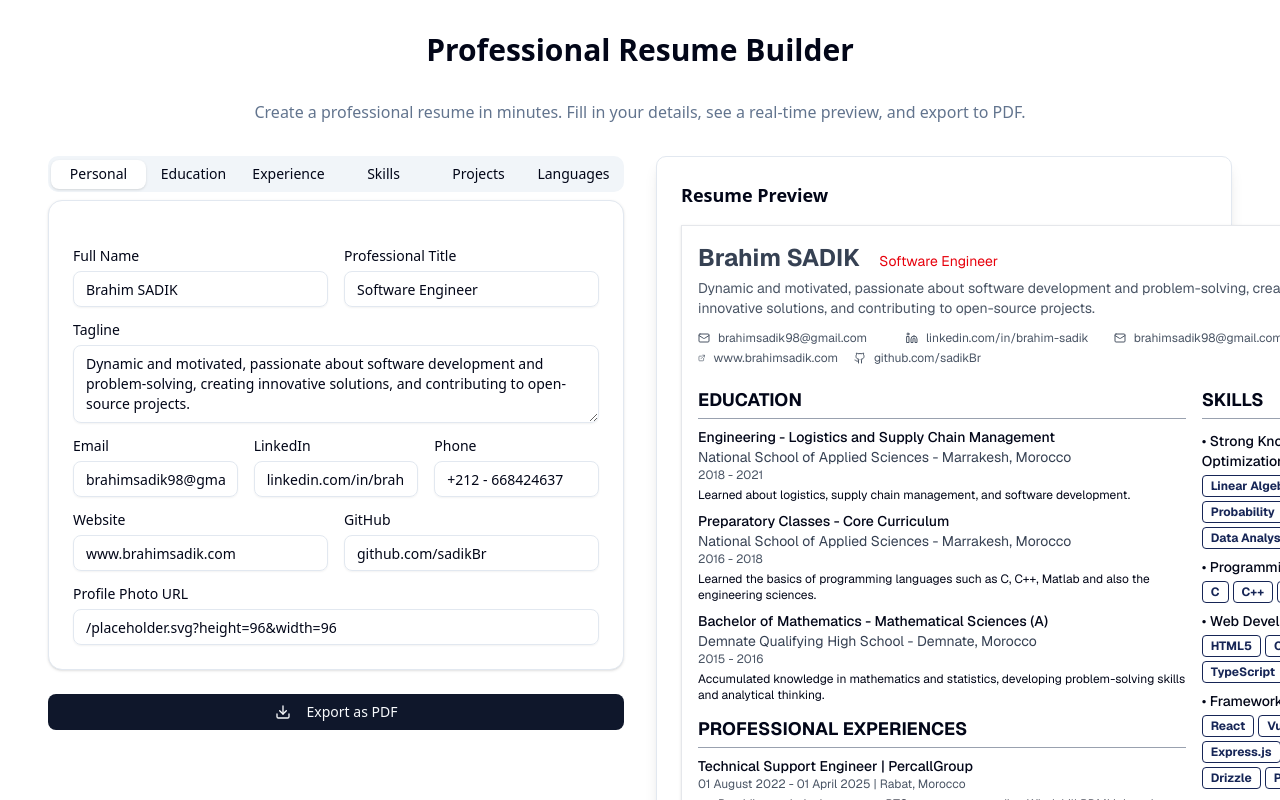
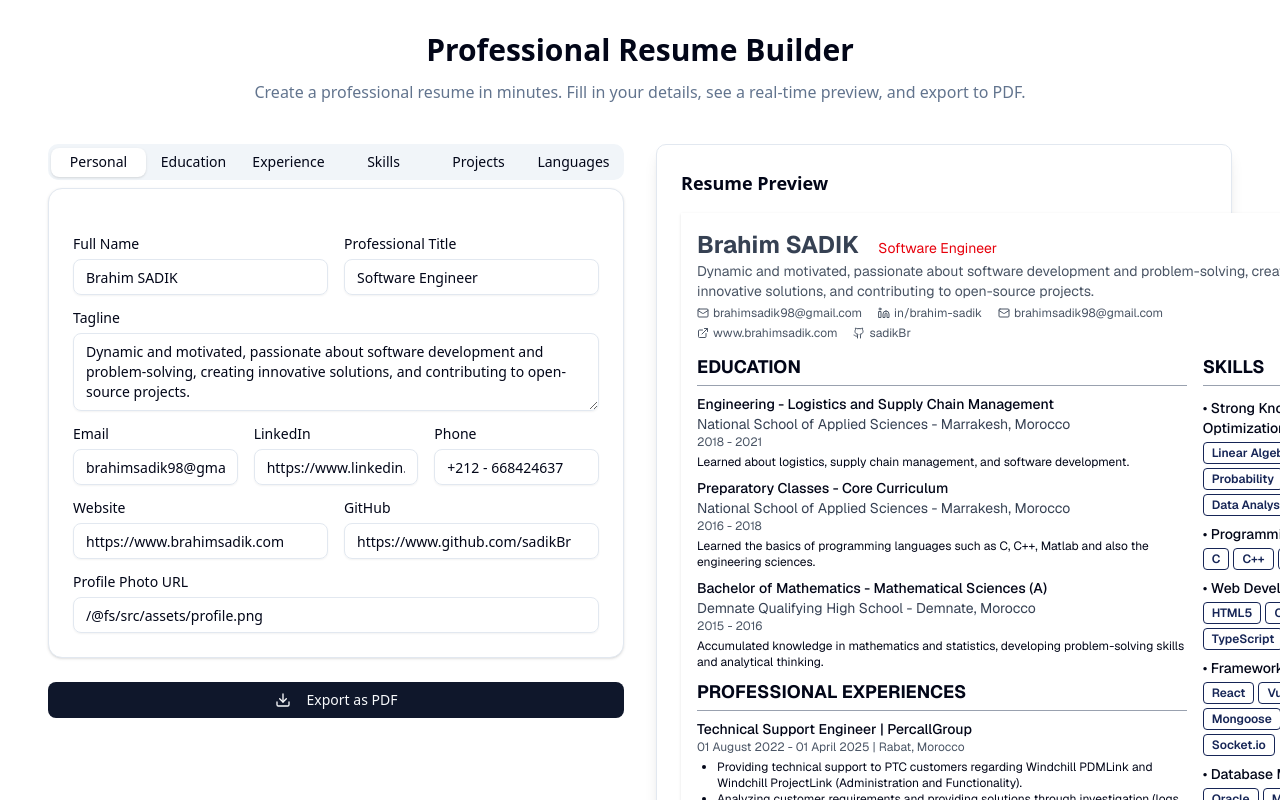
Before and after one commit to sadikBr/resume-builder, a Next.js app: page / in a window 1280 px wide. Shown: the top 800 px of the page. Built offline with nearby package versions, Linux system fonts and the light colour scheme.

Commit message:
fix: using html2canvas with jspdf instead of html2pdf.js

```diff
--- a/package.json
+++ b/package.json
@@ -15,7 +15,9 @@
     "@radix-ui/react-tabs": "^1.1.4",
     "class-variance-authority": "^0.7.1",
     "clsx": "^2.1.1",
-    "html2pdf.js": "^0.9.3",
+    "html2canvas": "^1.4.1",
+    "html2canvas-pro": "^1.5.8",
+    "jspdf": "^3.0.1",
     "lucide-react": "^0.488.0",
     "next": "15.3.0",
     "next-themes": "^0.4.6",
--- a/src/app/layout.tsx
+++ b/src/app/layout.tsx
@@ -26,9 +26,6 @@ export default function RootLayout({
 }>) {
   return (
     <html lang="en">
-      <head>
-        <script src="https://cdnjs.cloudflare.com/ajax/libs/html2pdf.js/0.9.3/html2pdf.bundle.min.js" integrity="sha512-YcsIPGdhPK4P/uRW6/sruonlYj+Q7UHWeKfTAkBW+g83NKM+jMJFJ4iAPfSnVp7BKD4dKMHmVSvICUbE/V1sSw==" crossOrigin="anonymous" referrerPolicy="no-referrer"></script>
-      </head>
       <body
         className={`${geistSans.variable} ${geistMono.variable} antialiased`}
       >
--- a/src/app/page.tsx
+++ b/src/app/page.tsx
@@ -3,8 +3,8 @@ import ResumeBuilder from "@/components/resume-builder"
 export default function Home() {
   return (
     <main className="max-w-[95vw] mx-auto py-8 px-4">
-      <h1 className="text-3xl font-bold text-center mb-8">Professional Resume Builder</h1>
-      <p className="text-center text-muted-foreground mb-8">
+      <h1 className="text-3xl font-bold text-center mb-3">Professional Resume Builder</h1>
+      <p className="text-center text-muted-foreground mb-10">
         Create a professional resume in minutes. Fill in your details, see a real-time preview, and export to PDF.
       </p>
       <ResumeBuilder />
--- a/src/components/resume-builder.tsx
+++ b/src/components/resume-builder.tsx
@@ -14,6 +14,11 @@ import { Download } from "lucide-react";
 import { toast } from "sonner";
 import type { ResumeData } from "@/types/resume";
 
+import html2canvas from "html2canvas-pro";
+import { jsPDF } from "jspdf";
+
+import ProfileImagePlaceholder from '@/assets/profile.png';
+
 export default function ResumeBuilder() {
   const [resumeData, setResumeData] = useState<ResumeData>({
     personalInfo: {
@@ -23,10 +28,10 @@ export default function ResumeBuilder() {
       title: "Software Engineer",
       tagline:
         "Dynamic and motivated, passionate about software development and problem-solving, creating innovative solutions, and contributing to open-source projects.",
-      website: "www.brahimsadik.com",
-      linkedin: "linkedin.com/in/brahim-sadik",
-      github: "github.com/sadikBr",
-      photoUrl: "/placeholder.svg?height=96&width=96",
+      website: "https://www.brahimsadik.com",
+      linkedin: "https://www.linkedin.com/in/brahim-sadik",
+      github: "https://www.github.com/sadikBr",
+      photoUrl: ProfileImagePlaceholder.src,
     },
     education: [
       {
@@ -162,28 +167,42 @@ export default function ResumeBuilder() {
   const handleExportPDF = async () => {
     const element = resumePreviewRef.current;
 
-    if (element) {
-      const options = {
-        margin: [0, 0, 0, 0],
-        filename: "resume.pdf",
-        image: { type: "jpeg", quality: 1 },
-        html2canvas: { scale: 4, useCORS: true },
-        jdPDF: { unit: "px", format: "a4", orientation: "portrait" },
-      };
+    if (!element) return;
 
     try {
-        // @ts-ignore
-        await html2pdf().set(options).from(element).save();
+      const canvas = await html2canvas(element, {
+        scale: 4,
+        logging: false,
+        useCORS: true,
+      });
+
+      const imageData = canvas.toDataURL("image/png");
+      const pdf = new jsPDF({
+        orientation: "p",
+        unit: "mm",
+        format: "a4",
+        putOnlyUsedFonts: true,
+      });
+
+      // Calculate the PDF dimensions
+      const pdfWidth = pdf.internal.pageSize.getWidth();
+      const pdfHeight = pdf.internal.pageSize.getHeight();
+
+      // Calculate the image dimensions to fit the PDF
+      const imgWidth = canvas.width;
+      const imgHeight = canvas.height;
+      const ratio = Math.min(pdfWidth / imgWidth, pdfHeight / imgHeight);
+
+      pdf.addImage(imageData, 'PNG', 0, 0, imgWidth * ratio, imgHeight * ratio);
+      pdf.save('resume.pdf');
 
       toast("PDF Exported Successfuly.", {
         description: "Your pdf file has been generated successfuly.",
       });
-      } catch (_err) {
+    } catch (err) {
       toast("Export Failed", {
-          description:
-            "There was an error while generating your pdf file. Please try again later.",
+        description: (err as Error).message,
       });
-      }
     }
   };
 
--- a/src/components/resume-preview.tsx
+++ b/src/components/resume-preview.tsx
@@ -2,8 +2,6 @@ import type { ResumeData } from "@/types/resume";
 import { ExternalLink, Mail, Github, Linkedin } from "lucide-react";
 import Image from "next/image";
 import { Ref } from "react";
-
-import ProfileImagePlaceholder from "@/assets/profile.png";
 
 interface ResumePreviewProps {
   resumePreviewRef: Ref<HTMLDivElement>;
@@ -20,10 +18,10 @@ export default function ResumePreview({
   return (
     <div
       ref={resumePreviewRef}
-      className="font-sans text-sm p-4 w-[210mm] h-[297mm] mx-auto border border-gray-200 shadow-sm bg-white"
+      className="font-sans text-sm p-4 w-[210mm] h-[297mm] mx-auto shadow-sm bg-white"
     >
       {/* Header with photo */}
-      <div className="flex justify-between items-start mb-2">
+      <div className="flex justify-between items-start mb-1">
         <div className="flex-1">
           {personalInfo.name && (
             <div className="text-destructive">
@@ -34,15 +32,15 @@ export default function ResumePreview({
             </div>
           )}
           {personalInfo.tagline && (
-            <p className="text-gray-600 mt-1">{personalInfo.tagline}</p>
+            <p className="text-gray-600">{personalInfo.tagline}</p>
           )}
 
           {/* Contact Info */}
-          <div className="mt-3 text-xs text-gray-600 space-y-1">
-            <div className="grid grid-cols-3 gap-4">
+          <div className="my-1 text-xs text-gray-600 space-y-1">
+            <div className="flex items-center gap-4">
               {personalInfo.email && (
                 <div className="flex items-center">
-                  <Mail className="h-3 w-3 mr-2" />
+                  <Mail className="h-3 w-3 mr-1" />
                   <a
                     href={`mailto:${personalInfo.email}`}
                     className="hover:underline"
@@ -53,7 +51,7 @@ export default function ResumePreview({
               )}
               {personalInfo.linkedin && (
                 <div className="flex items-center">
-                  <Linkedin className="h-3 w-3 mr-2" />
+                  <Linkedin className="h-3 w-3 mr-1" />
                   <a
                     href={personalInfo.linkedin}
                     target="_blank"
@@ -69,7 +67,7 @@ export default function ResumePreview({
               )}
               {personalInfo.phone && (
                 <div className="flex items-center">
-                  <Mail className="h-3 w-3 mr-2" />
+                  <Mail className="h-3 w-3 mr-1" />
                   <a
                     href={`tele:${personalInfo.phone}`}
                     className="hover:underline"
@@ -80,10 +78,10 @@ export default function ResumePreview({
               )}
             </div>
 
-            <div className="grid grid-cols-4 gap-4">
+            <div className="flex items-center gap-4">
               {personalInfo.website && (
                 <div className="flex items-center">
-                  <ExternalLink className="h-3 w-3 mr-2" />
+                  <ExternalLink className="h-3 w-3 mr-1" />
                   <a
                     href={personalInfo.website}
                     target="_blank"
@@ -96,7 +94,7 @@ export default function ResumePreview({
               )}
               {personalInfo.github && (
                 <div className="flex items-center">
-                  <Github className="h-3 w-3 mr-2" />
+                  <Github className="h-3 w-3 mr-1" />
                   <a
                     href={personalInfo.github}
                     target="_blank"
@@ -115,9 +113,9 @@ export default function ResumePreview({
         </div>
         {personalInfo.photoUrl && (
           <div className="ml-4">
-            <div className="w-34 aspect-square rounded-full overflow-hidden">
+            <div className="w-30 aspect-square rounded-full overflow-hidden">
               <Image
-                src={ProfileImagePlaceholder}
+                src={personalInfo.photoUrl}
                 alt="Profile"
                 width={136}
                 height={136}
@@ -130,7 +128,7 @@ export default function ResumePreview({
 
       <div className="flex flex-col md:flex-row gap-4">
         {/* Left Column */}
-        <div className="flex-1 space-y-3">
+        <div className="flex-1 space-y-2">
           {/* Education */}
           {education.length > 0 && (
             <div>
@@ -216,7 +214,7 @@ export default function ResumePreview({
                         {project.technologies.split(",").map((tech, i) => (
                           <span
                             key={i}
-                            className="bg-white border border-blue-950 font-bold text-blue-950 px-2 py-0.5 rounded text-xs"
+                            className="bg-white border border-blue-950 font-semibold text-blue-950 px-2 py-0.5 rounded text-xs"
                           >
                             {tech.trim()}
                           </span>
@@ -251,7 +249,7 @@ export default function ResumePreview({
                       {skill.items.split(",").map((item, i) => (
                         <span
                           key={i}
-                          className="bg-white border border-blue-950 font-bold text-blue-950 px-2 py-0.5 rounded text-xs"
+                          className="bg-white border border-blue-950 font-semibold text-blue-950 px-2 py-0.5 rounded text-xs"
                         >
                           {item.trim()}
                         </span>
```
Also changed, not shown: 1 other file (tests, documents, lock files or other folders). Lines whose indentation alone changed are shown as unchanged.
